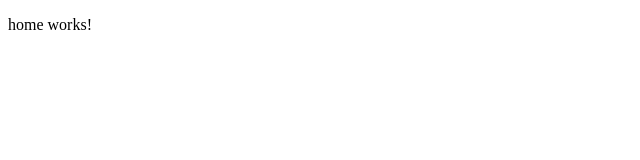
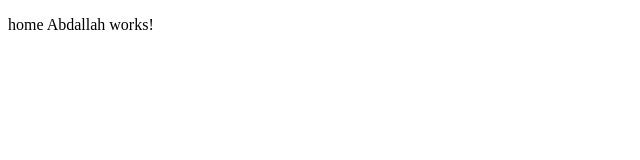
Before and after one commit to Abdallah-Abdalnaser/E-commerce-task2-team4, an Angular app: page / in a window 1280 px wide. Shown: the top 160 px of the page, without its empty margins (0-640 px from the left). Built offline with nearby package versions, Linux system fonts and the light colour scheme.

Commit message:
Start-Build-Header

```diff
--- a/src/app/pages/components/home/home.component.html
+++ b/src/app/pages/components/home/home.component.html
@@ -1 +1 @@
-<p>home works!</p>
+<p>home Abdallah works!</p>
```
